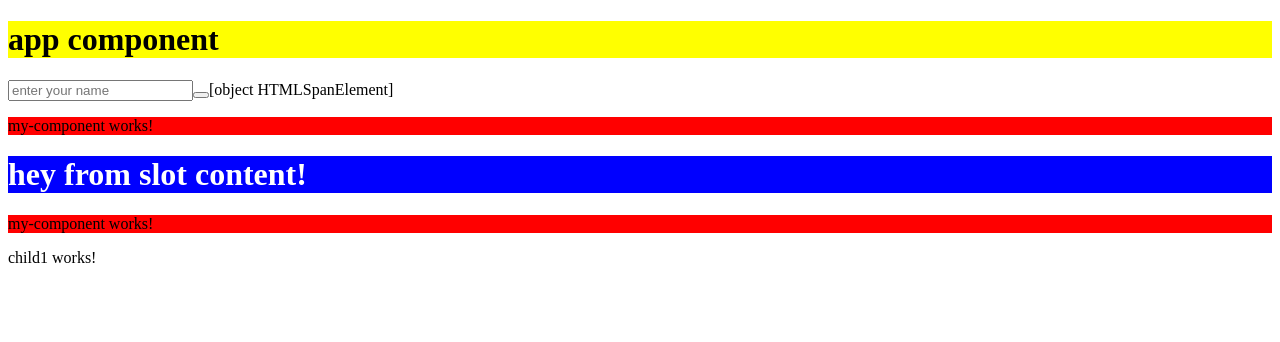
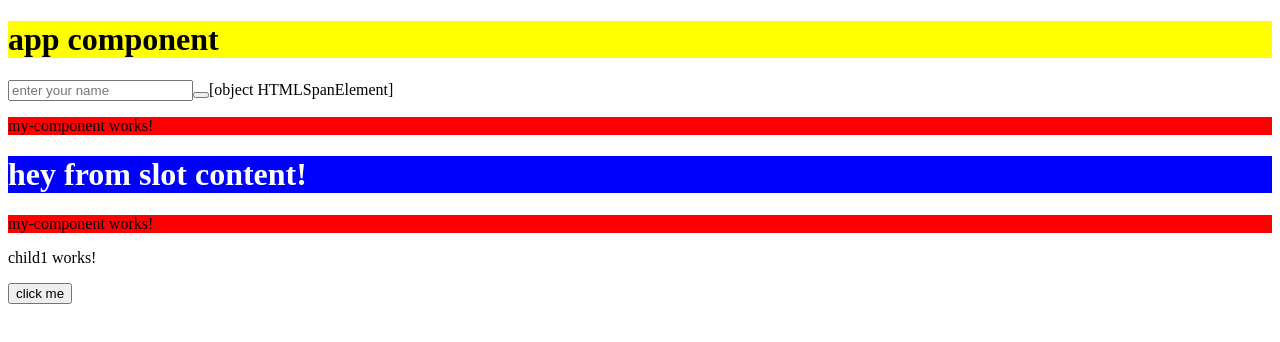
Before and after one commit to lalit-shriffle/angular-learning, an Angular app: page /first/child1 in a window 1280 px wide. Shown: the top 342 px of the page. Built offline with nearby package versions, Linux system fonts and the light colour scheme.

Commit message:
created observer on html for subscribing events using fromEvent of rxjs lib

```diff
--- a/src/app/app.component.ts
+++ b/src/app/app.component.ts
@@ -22,10 +22,10 @@ export class AppComponent {
   @ViewChild("counts")
   countElement: ElementRef;
 
-  @HostListener("click",['$event.target'])
-  onClick(btn:MouseEvent){
-    console.log("button",btn);
-  }
+  // @HostListener("click",['$event.target'])
+  // onClick(btn:MouseEvent){
+  //   console.log("button",btn);
+  // }
 
   ngAfterViewInit(){
     console.log(this.countElement);
--- a/src/app/child1/child1.component.html
+++ b/src/app/child1/child1.component.html
@@ -1 +1,2 @@
 <p>child1 works!</p>
+<button id="myBtn">click me</button>
--- a/src/app/child1/child1.component.ts
+++ b/src/app/child1/child1.component.ts
@@ -1,5 +1,5 @@
-import { Component } from '@angular/core';
-import { of } from 'rxjs';
+import { AfterViewInit, Component } from '@angular/core';
+import { fromEvent, of } from 'rxjs';
 
 @Component({
   selector: 'app-child1',
@@ -8,11 +8,21 @@ import { of } from 'rxjs';
   templateUrl: './child1.component.html',
   styleUrl: './child1.component.css'
 })
-export class Child1Component {
+export class Child1Component implements AfterViewInit {
+
   mYObservable = of(1, 2, 3, 4);
   constructor() {
   this.mYObservable.subscribe((data)=>{
       console.log(data);
     })
   }
+
+ ngAfterViewInit(): void {
+   const button = document.querySelector("#myBtn") as HTMLElement;
+   const myObservable = fromEvent(button, "click");
+   myObservable.subscribe((data:Event)=>{
+    console.log("click",data);
+   })
+ }
+
 }
```
